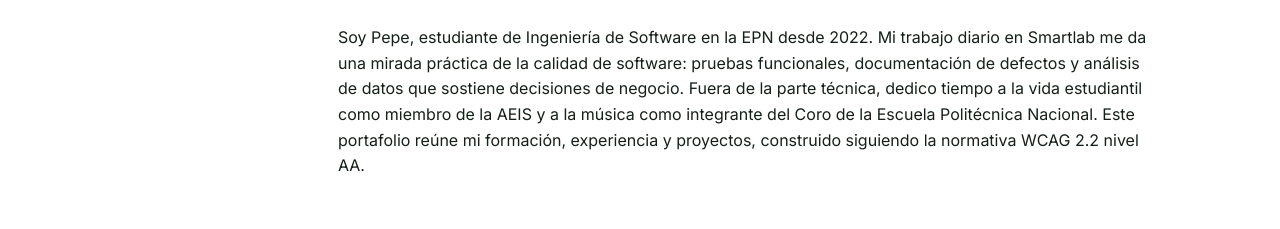
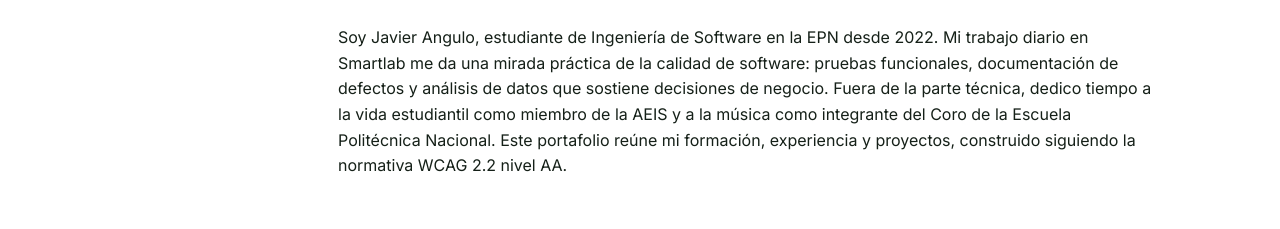
Before and after one commit to Javoerito/Javoerito.github.io, a plain HTML site: page index.html in a window 1280 px wide. Shown: the part 822-1051 px from the top of the page. Drawn offline with Linux system fonts and the light colour scheme.

Commit message:
Update author name in index.html

```diff
--- a/index.html
+++ b/index.html
@@ -64,7 +64,7 @@
         <span class="idx">i.</span>
         <h2 id="introduccion-h">Introducción</h2>
       </div>
-      <p>Soy Pepe, estudiante de Ingeniería de Software en la EPN desde 2022. Mi trabajo diario en Smartlab me da una mirada práctica de la calidad de software: pruebas funcionales, documentación de defectos y análisis de datos que sostiene decisiones de negocio. Fuera de la parte técnica, dedico tiempo a la vida estudiantil como miembro de la AEIS y a la música como integrante del Coro de la Escuela Politécnica Nacional. Este portafolio reúne mi formación, experiencia y proyectos, construido siguiendo la normativa WCAG 2.2 nivel AA.</p>
+      <p>Soy Javier Angulo, estudiante de Ingeniería de Software en la EPN desde 2022. Mi trabajo diario en Smartlab me da una mirada práctica de la calidad de software: pruebas funcionales, documentación de defectos y análisis de datos que sostiene decisiones de negocio. Fuera de la parte técnica, dedico tiempo a la vida estudiantil como miembro de la AEIS y a la música como integrante del Coro de la Escuela Politécnica Nacional. Este portafolio reúne mi formación, experiencia y proyectos, construido siguiendo la normativa WCAG 2.2 nivel AA.</p>
     </section>
 
     <section id="educacion" aria-labelledby="educacion-h">
```
